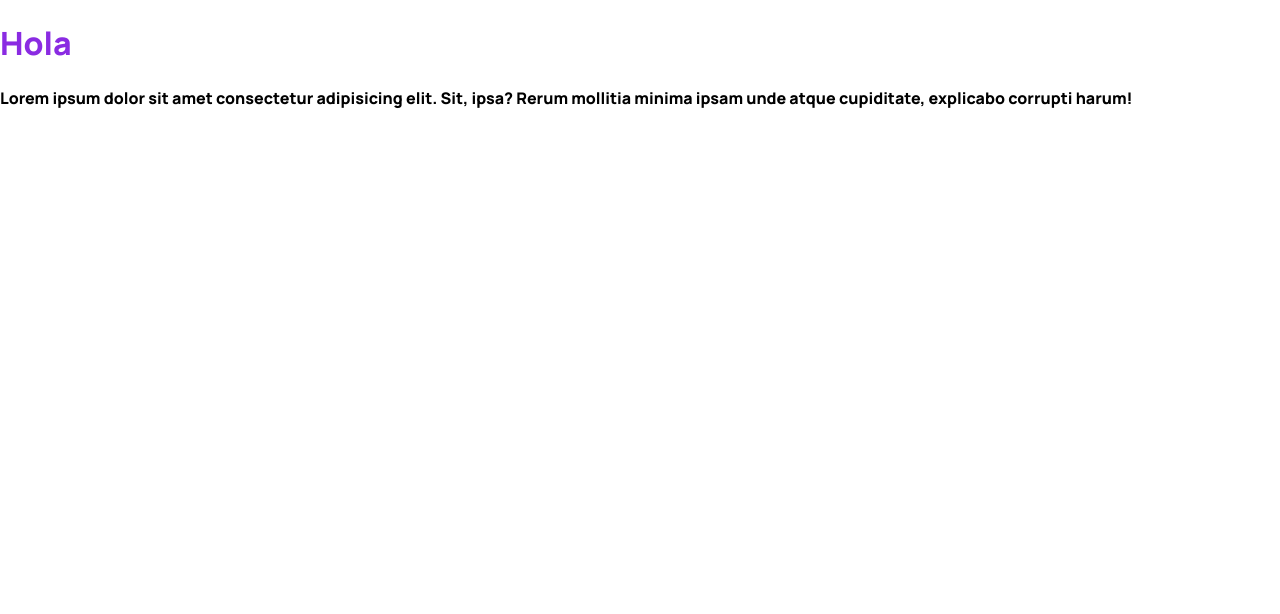
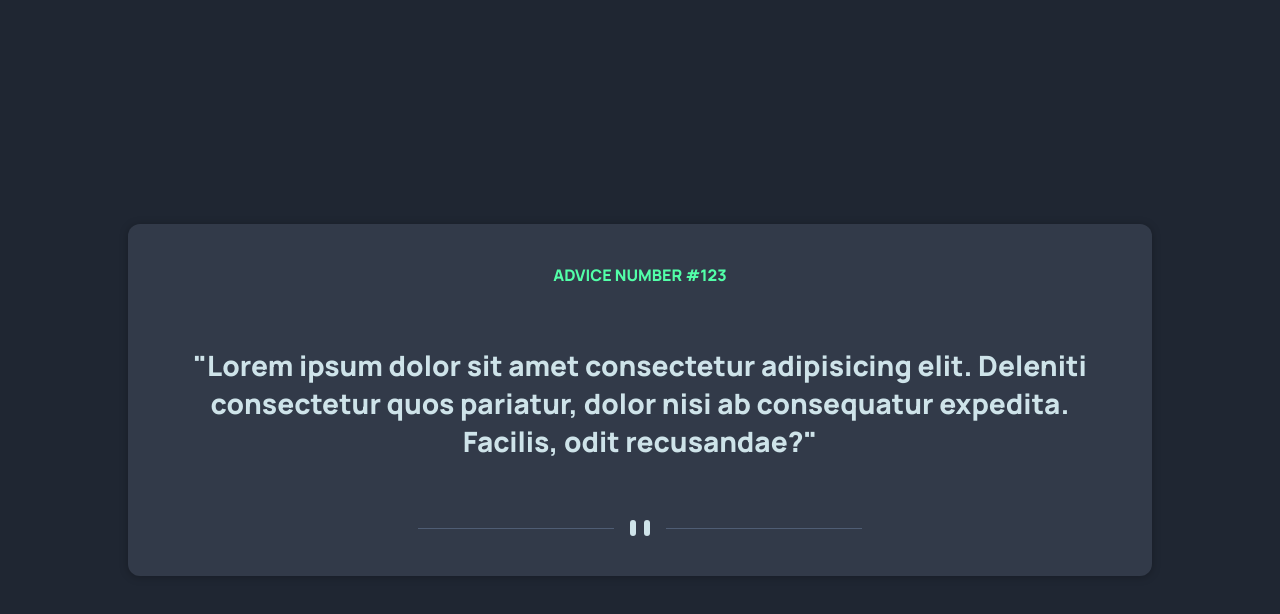
Before and after one commit to varlopecar/advice-generator-app, a React (Vite) app: page / in a window 1280 px wide. Shown: the top 614 px of the page. Built offline with nearby package versions, Linux system fonts and the light colour scheme.

Commit message:
Working on...

```diff
--- a/src/App.jsx
+++ b/src/App.jsx
@@ -1,9 +1,9 @@
 import { useState } from 'react'
-import Card from './components/Card'
+import Advice from './components/Advices/Advice'
 
 function App() {
   return (
-    <Card />
+    <Advice />
   )
 }
 
--- /dev/null
+++ b/src/components/Advices/Advice.css
@@ -0,0 +1,25 @@
+.card {
+  display: flex;
+  align-items: center;
+  justify-content: center;
+  flex-direction: column;
+  padding: 0.5rem;
+  margin: 1rem 8rem;
+  background-color: var(--dark-grayish-blue);
+}
+
+.advice-description {
+  margin: 2rem;
+  color: var(--light-cyan);
+  text-align: center;
+  font-size: 28px;
+}
+
+.advice-number {
+    color: var(--neon-green);
+    margin-top: 2rem;
+}
+
+.pattern {
+    margin-bottom: 2rem;
+}
--- /dev/null
+++ b/src/components/Advices/Advice.jsx
@@ -0,0 +1,21 @@
+import Card from "../UI/Card";
+import "./Advice.css";
+
+const Advice = (props) => {
+  return (
+    <Card className="card">
+      <div className="advice-number">ADVICE NUMBER #123</div>
+      <div className="advice-description">
+        <p className="text-description">
+          "Lorem ipsum dolor sit amet consectetur adipisicing elit. Deleniti
+          consectetur quos pariatur, dolor nisi ab consequatur expedita.
+          Facilis, odit recusandae?"
+        </p>
+      </div>
+      <img
+      className="pattern" src="src\assets\images\pattern-divider-desktop.svg" />
+    </Card>
+  );
+};
+
+export default Advice;
--- a/src/components/Card.css
+++ /dev/null
@@ -1,3 +0,0 @@
-.title{
-    color: blueviolet;
-}
--- a/src/components/Card.jsx
+++ /dev/null
@@ -1,11 +0,0 @@
-import './Card.css'
-
-const Card = () => {
-    return <div>
-        <h1 className='title'>Hola</h1>
-        <p>Lorem ipsum dolor sit amet consectetur adipisicing elit. Sit, ipsa? Rerum mollitia minima ipsam unde atque cupiditate, explicabo corrupti harum!
-        </p>
-    </div>
-}
-
-export default Card
--- /dev/null
+++ b/src/components/UI/Card.css
@@ -0,0 +1,4 @@
+.card{
+    border-radius: 12px;
+    box-shadow: 0 1px 8px rgba(0, 0, 0, 0.25);
+}
--- /dev/null
+++ b/src/components/UI/Card.jsx
@@ -0,0 +1,8 @@
+import './Card.css'
+
+const Card = (props) => {
+  const classes = 'card ' + props.className;
+  return <div className={classes}>{props.children}</div>;
+}
+
+export default Card;
--- a/src/index.css
+++ b/src/index.css
@@ -5,6 +5,11 @@ body {
   font-family: 'Manrope', sans-serif;
   -webkit-font-smoothing: antialiased;
   -moz-osx-font-smoothing: grayscale;
+  background-color: var(--dark-blue);
+  display: flex;
+  align-items: center;
+  justify-content: center;
+  height: 100vh;
 }
 
 code {
```
Also changed, not shown: src/components/UI/Button.css (added), src/components/UI/Button.jsx (added).
